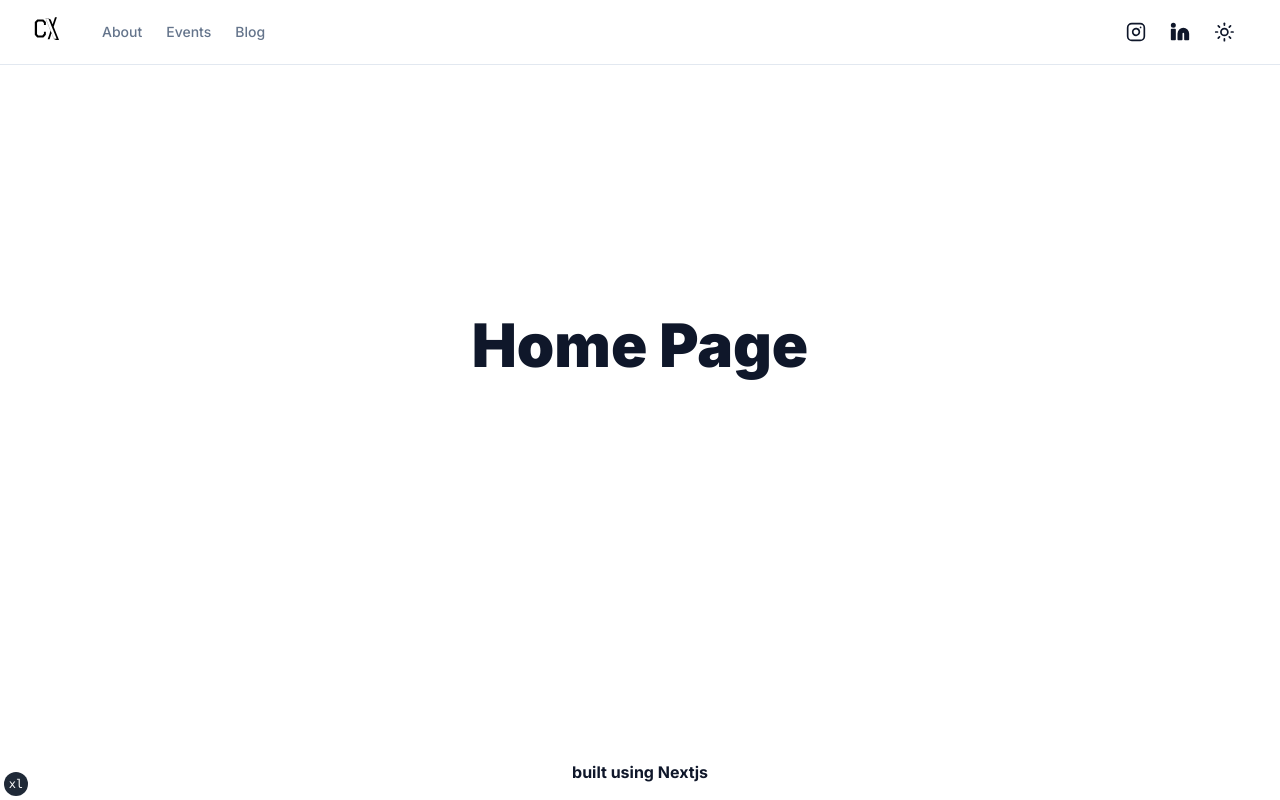
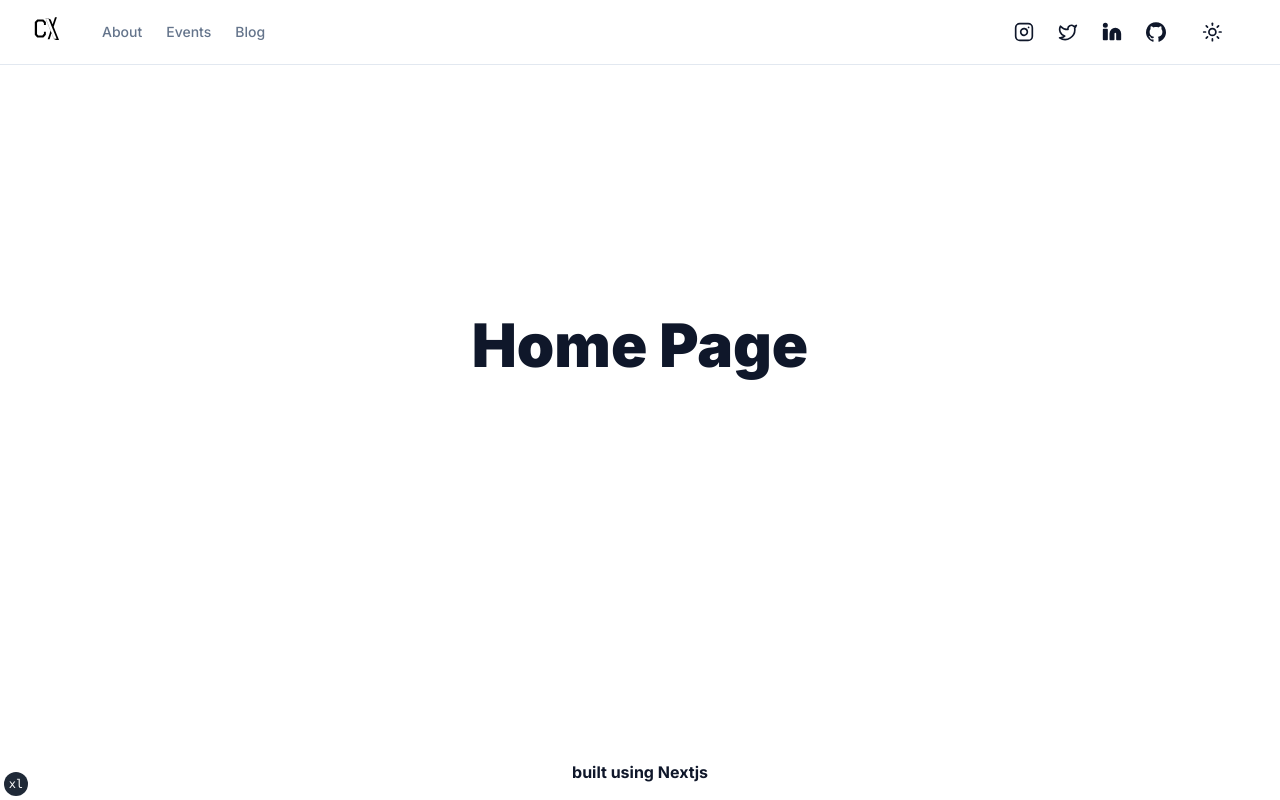
Before and after one commit to mitblr-club/template, a Next.js app: page / in a window 1280 px wide. Built offline with nearby package versions, Linux system fonts and the light colour scheme.

Commit message:
fix: Icon configuration corrected Added GitHub and Twitter Icons and links Changed mobile icon position to sidebar

```diff
--- /dev/null
+++ b/components/iconlist.tsx
@@ -0,0 +1,78 @@
+import { siteConfig } from "@/config/site"
+import { buttonVariants } from "@/components/ui/button"
+import { Icons } from "@/components/icons"
+
+import Link from "next/link";
+
+const IconList = () => {
+    return(
+          <nav className="flex items-center space-x-1">
+
+            <Link
+              href={siteConfig.links.instagram}
+              target="_blank"
+              rel="noreferrer"
+            >
+              <div
+                className={buttonVariants({
+                  size: "icon",
+                  variant: "ghost",
+                })}
+              >
+                <Icons.instagram className="h-5 w-5" />
+                <span className="sr-only">Instagram</span>
+              </div>
+            </Link>
+
+            <Link
+              href={siteConfig.links.twitter}
+              target="_blank"
+              rel="noreferrer"
+            >
+              <div
+                className={buttonVariants({
+                  size: "icon",
+                  variant: "ghost",
+                })}
+              >
+                <Icons.twitter className="h-5 w-5" />
+                <span className="sr-only">Twitter</span>
+              </div>
+            </Link>
+
+            <Link
+              href={siteConfig.links.linkedin}
+              target="_blank"
+              rel="noreferrer"
+            >
+              <div
+                className={buttonVariants({
+                  size: "icon",
+                  variant: "ghost",
+                })}
+              >
+                <Icons.linkedin className="h-5 w-5 fill-current" />
+                <span className="sr-only">LinkedIn</span>
+              </div>
+            </Link>
+
+            <Link
+              href={siteConfig.links.github}
+              target="_blank"
+              rel="noreferrer"
+            >
+              <div
+                className={buttonVariants({
+                  size: "icon",
+                  variant: "ghost",
+                })}
+              >
+                <Icons.gitHub className="h-5 w-5" />
+                <span className="sr-only">GitHub</span>
+              </div>
+            </Link>
+          </nav>
+    )
+}
+
+export default IconList;
--- a/components/site-header.tsx
+++ b/components/site-header.tsx
@@ -1,11 +1,9 @@
 import Link from "next/link"
+import { MainNav } from "@/components/main-nav"
+import IconList from "./iconlist"
+import { ThemeToggle } from "./theme-toggle"
+import SiteSheet from "./site-sheet"
 
-import { siteConfig } from "@/config/site"
-import { buttonVariants } from "@/components/ui/button"
-import { Icons } from "@/components/icons"
-import { MainNav } from "@/components/main-nav"
-import { ThemeToggle } from "@/components/theme-toggle"
-import SiteSheet from "./site-sheet"
 
 export function SiteHeader() {
   return (
@@ -13,40 +11,11 @@ export function SiteHeader() {
       <div className="container flex h-16 items-center space-x-4 sm:justify-between sm:space-x-0">
         <MainNav />
         <div className="flex flex-1 items-center justify-end space-x-4">
-          <nav className="flex items-center space-x-1">
-            <Link
-              href={siteConfig.links.instagram}
-              target="_blank"
-              rel="noreferrer"
-            >
-              <div
-                className={buttonVariants({
-                  size: "icon",
-                  variant: "ghost",
-                })}
-              >
-                <Icons.instagram className="h-5 w-5" />
-                <span className="sr-only">Instagram</span>
-              </div>
-            </Link>
-            <Link
-              href={siteConfig.links.linkedin}
-              target="_blank"
-              rel="noreferrer"
-            >
-              <div
-                className={buttonVariants({
-                  size: "icon",
-                  variant: "ghost",
-                })}
-              >
-                <Icons.linkedin className="h-5 w-5 fill-current" />
-                <span className="sr-only">LinkedIn</span>
-              </div>
-            </Link>
-            <ThemeToggle />
-            <SiteSheet />
-          </nav>
+        <div className="xs:hidden sm:hidden md:hidden lg:block xl:block 2xl:block">
+        <IconList />
+        </div>
+        <ThemeToggle />
+        <SiteSheet />
         </div>
       </div>
     </header>
--- a/components/site-sheet.tsx
+++ b/components/site-sheet.tsx
@@ -9,6 +9,7 @@ import {
 
 import { Icons } from "./icons";
 import Link from "next/link";
+import IconList from "./iconlist";
 
 const SiteSheet = () => {
     return(
@@ -67,6 +68,10 @@ const SiteSheet = () => {
 
                     </div>
 
+                    <div className="mt-24">
+                        <IconList />
+                    </div>
+
                 </div>
             </SheetContent>
 
--- a/config/site.ts
+++ b/config/site.ts
@@ -12,6 +12,8 @@ export const siteConfig = {
   ],
   links: {
     instagram:"https://www.instagram.com/codex.mitb/",
-    linkedin: "https://in.linkedin.com/company/codexclub"
+    linkedin: "https://in.linkedin.com/company/codexclub",
+    github:"https://github.com/CodeX-MIT-BLR",
+    twitter:"https://twitter.com/CodeX_MITB"
   },
 }
```
